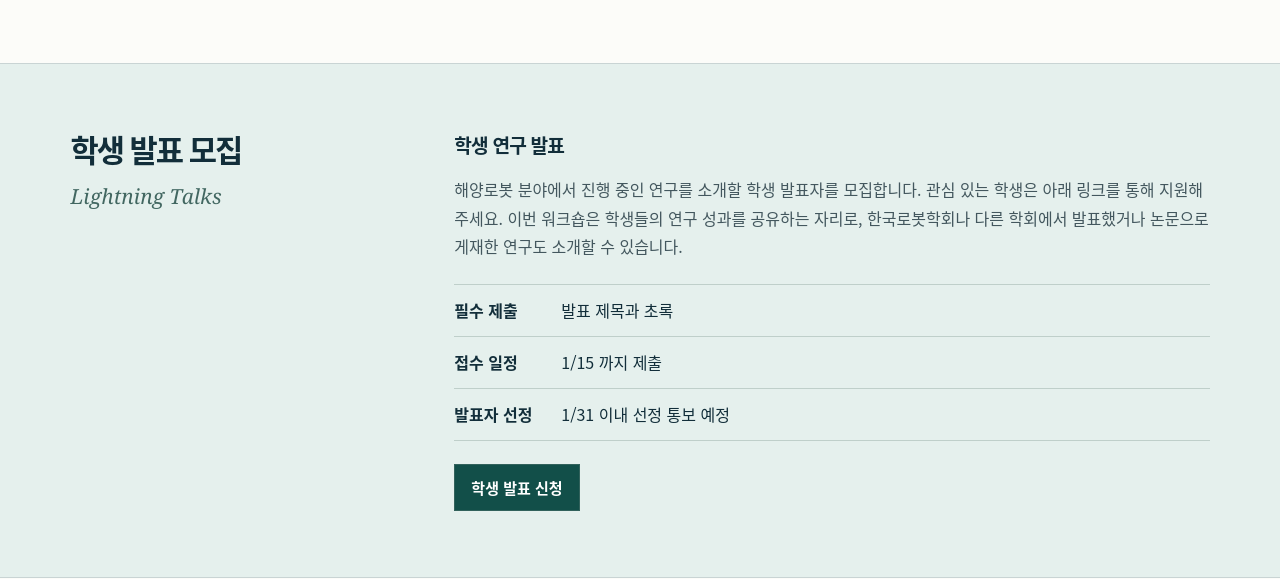
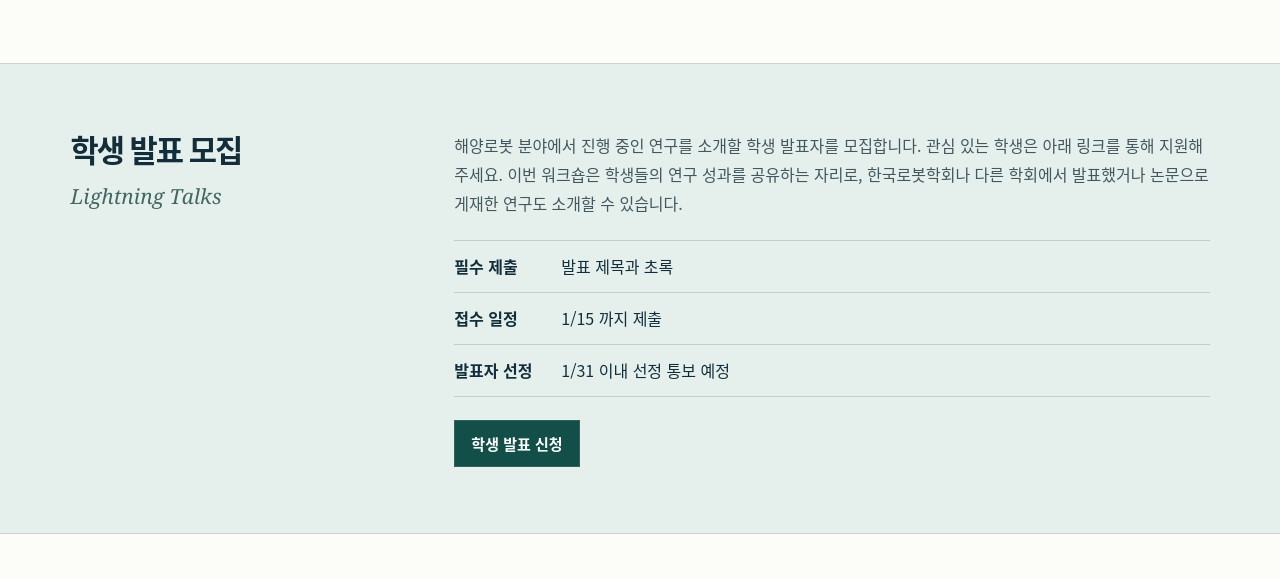
Before and after one commit to Artemis-inha/kroc2027-marine-robotics, a plain HTML site: page index.html in a window 1280 px wide. Shown: the part 1327-1906 px from the top of the page. Drawn offline with Linux system fonts and the light colour scheme.

Commit message:
Update index.html

```diff
--- a/index.html
+++ b/index.html
@@ -136,7 +136,6 @@ footer{background:#10333d;color:#e8f0ef}.foot{justify-content:space-between;min-
     <section class="wrap section split" id="students" aria-labelledby="call-title">
       <div class="heading"><h2 id="call-title">학생 발표 모집</h2><p class="call-format" lang="en">Lightning Talks</p></div>
       <div class="call-body">
-        <p class="lead">학생 연구 발표</p>
         <p>해양로봇 분야에서 진행 중인 연구를 소개할 학생 발표자를 모집합니다. 관심 있는 학생은 아래 링크를 통해 지원해 주세요. 이번 워크숍은 학생들의 연구 성과를 공유하는 자리로, 한국로봇학회나 다른 학회에서 발표했거나 논문으로 게재한 연구도 소개할 수 있습니다. </p>
         <dl class="requirements">
           <div><dt>필수 제출</dt><dd>발표 제목과 초록<br></dd></div>
```
